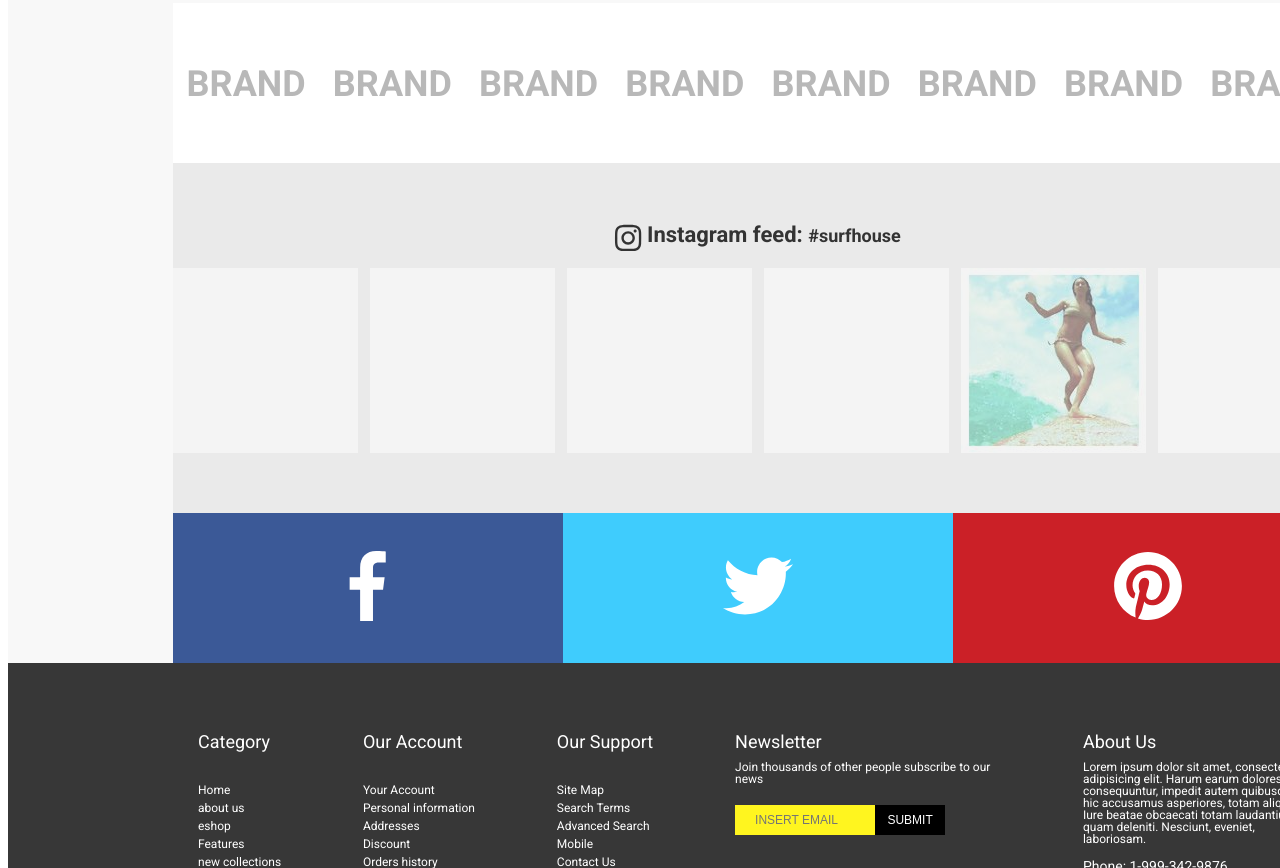
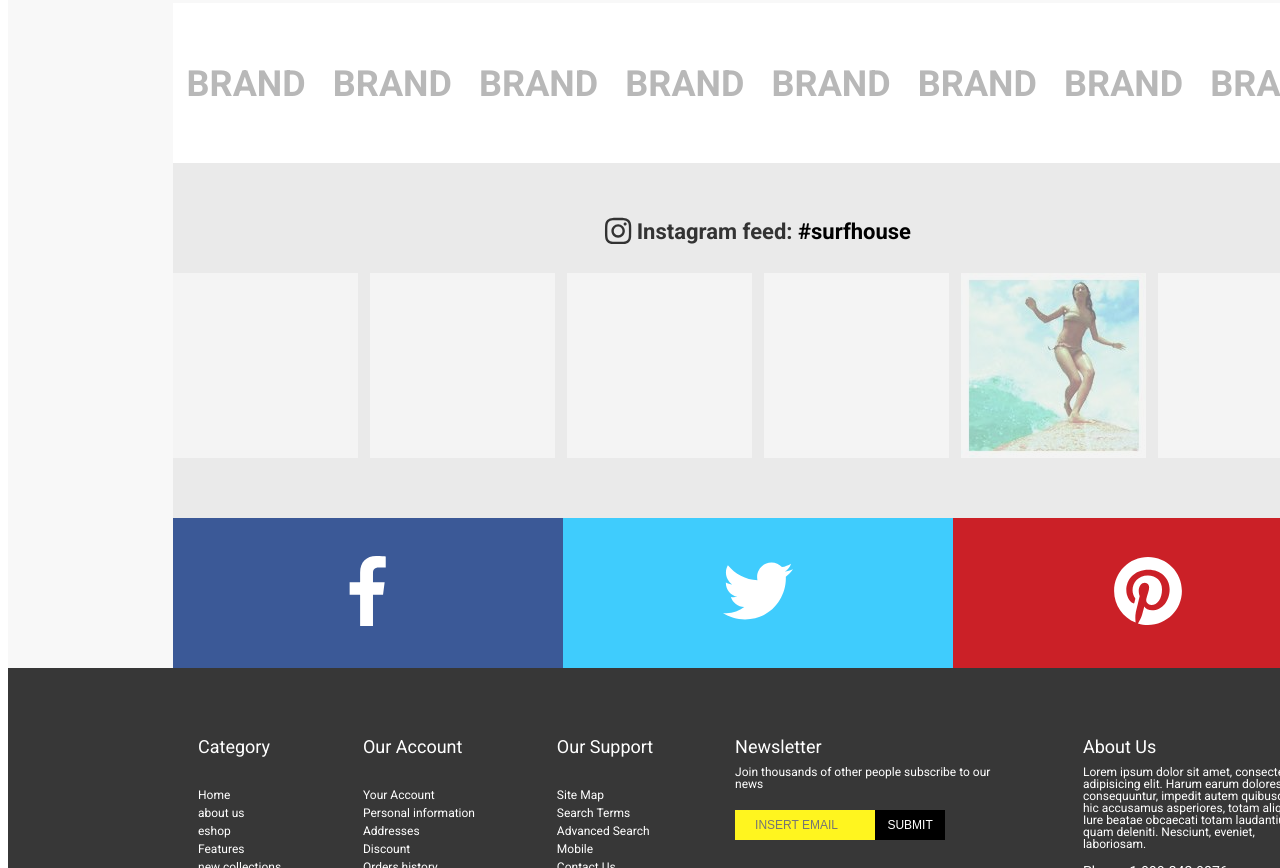
Before and after one commit to m1k0lay/Surfhouse, a plain HTML site: page index.html in a window 1280 px wide. Shown: the part 2364-3232 px from the top of the page. Drawn offline with Linux system fonts and the light colour scheme.

Commit message:
Small fixes of markup and styles

```diff
--- a/index.html
+++ b/index.html
@@ -263,10 +263,11 @@
         <a href="#">brand</a>
       </section>
       <section class="social social_home_page">
-        <p>
+        <div class="instagram">
+          <p class="instagram_feed">
             <i class="fab fa-instagram"></i>
             Instagram feed:
-          <span>#surfhouse</span>
+            <a href="#">#surfhouse</a>
           </p>
           <div><img src="img/Livello_25.jpg" alt=""></div>
           <div><img src="img/Livello_26.jpg" alt=""></div>
@@ -274,11 +275,13 @@
           <div><img src="img/Livello_28.jpg" alt=""></div>
           <div><img src="img/Livello_29.jpg" alt=""></div>
           <div><img src="img/Livello_30.jpg" alt=""></div>
+        </div>
         <a href="#" class="facebook"><i class="fab fa-facebook-f"></i></a>
         <a href="#" class="twitter"><i class="fab fa-twitter"></i></a>
         <a href="#" class="pinterest"><i class="fab fa-pinterest"></i></a>
       </section>
     </aside>
+
     <footer>
       <ul class="info_block">
         <li>Category</li>
--- a/style.scss
+++ b/style.scss
@@ -187,11 +187,13 @@ body {
 
       .social_icons {
         position: absolute;
-        top: 24px;
-        left: 10px;
-        left: 350px;
+        top: 15px;
+        left: 340px;
+        width: 200px;
+        height: 35px;
         background-color: rgba(193, 193, 193, 0.8);
-        outline: 10px solid rgba(193, 193, 193, 0.8);
+        justify-content: space-around;
+        align-items: center;
       }
     }
 
@@ -758,7 +760,7 @@ body {
       background-color: #ffffff;
       display: flex;
       flex-flow: row wrap;
-      flex: 1 0 100%;
+      flex: 1 1 100%;
       justify-content: center;
       align-self: flex-end;
 
@@ -779,28 +781,30 @@ body {
       margin-left: 165px;
       flex: 0 1 1170px;
 
-      .social {
+      section.social{
+        display: flex;
+        flex-flow: row wrap;
+
+        div.instagram{
           display: flex;
           flex-flow: row wrap;
           justify-content: space-between;
-        position: relative;
-        align-content: space-around;
+          margin-bottom: 60px;
 
-        p {
+          p.instagram_feed {
+            flex: 0 1 100%;
+            margin-bottom: 30px;
             color: #333333;
             font-size: 22px;
             font-weight: 600;
             line-height: 22px;
-          position: absolute;
-          top: 53px;
-          left: 0;
-          right: 0;
             text-align: center;
+
 
             .fa-instagram {
               font-size: 30px;
               position: relative;
-            top: 7px;
+              top: 3px;
             }
 
             span {
@@ -818,9 +822,9 @@ body {
           div:hover {
             opacity: 1;
           }
+        }
 
-        a {
-          margin-top: 60px;
+        a.facebook, a.twitter, a.pinterest {
           flex: 1 1 390px;
           height: 150px;
           color: white;
@@ -845,7 +849,7 @@ body {
       // home.html
       .social_home_page {
         background-color: #eaeaea;
-        padding-top: 105px;
+        padding-top: 50px;
       }
 
       // catalog.html
@@ -1164,15 +1168,6 @@ body {
       aside {
         margin-left: 0;
 
-        .social {
-          justify-content: space-around;
-
-          a:nth-last-of-type(1),
-          a:nth-last-of-type(2) {
-            margin-top: initial;
-          }
-        }
-
         .social_catalog_page,
         .social_product_page,
         .social_contacts_page {
```
Also changed, not shown: psd/contact.jpg (added), psd/home.jpg (added), psd/productpage.jpg (added), psd/shop-cat-gridx3.jpg (added), style.css, 1 other file. Lines whose indentation alone changed are shown as unchanged.
